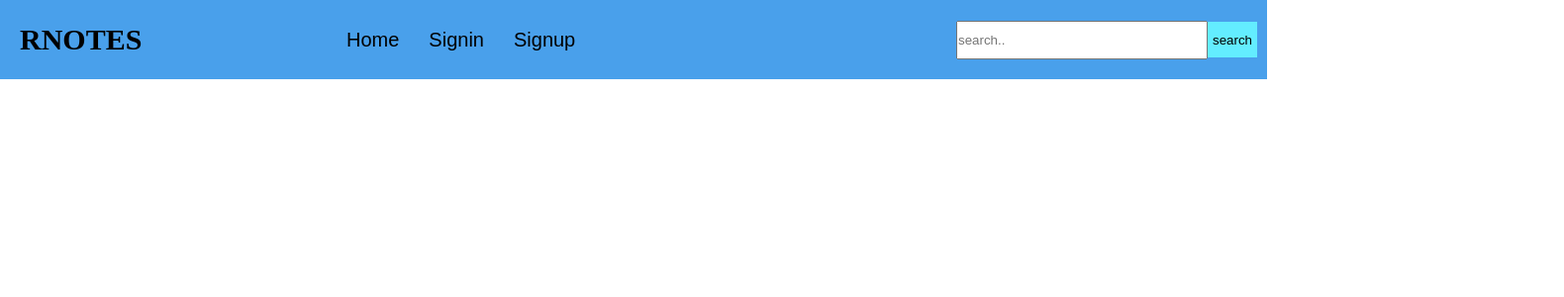
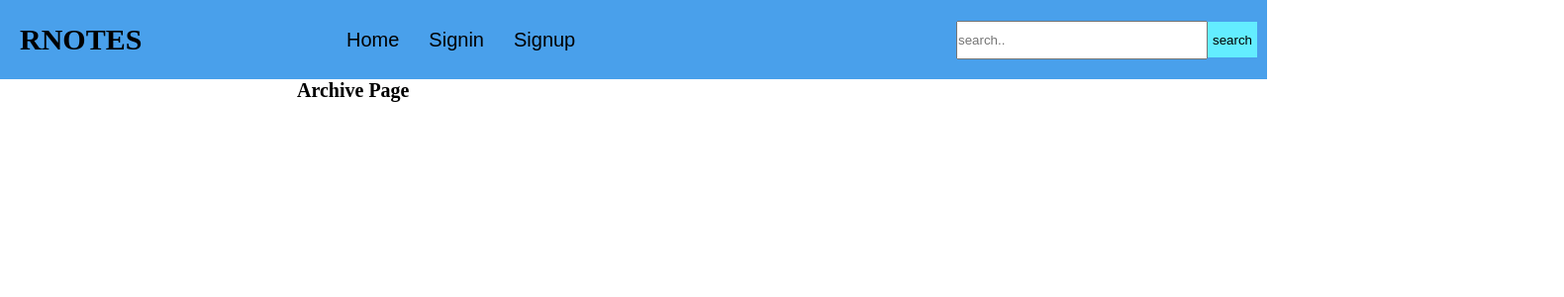
Before and after one commit to rishabh486/r-notes-react, a React (Create React App) app: page /archive-page in a window 1280 px wide. Shown: the top 300 px of the page at 99% size, 1580 px wide, since content can reach past the window. Built offline with nearby package versions, Linux system fonts and the light colour scheme.

Commit message:
fix-done

```diff
--- a/src/Components/ArchiveNotes/archiveNotes.jsx
+++ b/src/Components/ArchiveNotes/archiveNotes.jsx
@@ -14,6 +14,7 @@ function ArchiveNotes() {
   return (
     <div>
       <div className="decoration-archive">
+        <h1>Archive Page</h1>
         {archives &&
           archives.map((archive) => (
             <div className="archive-notes">
```
